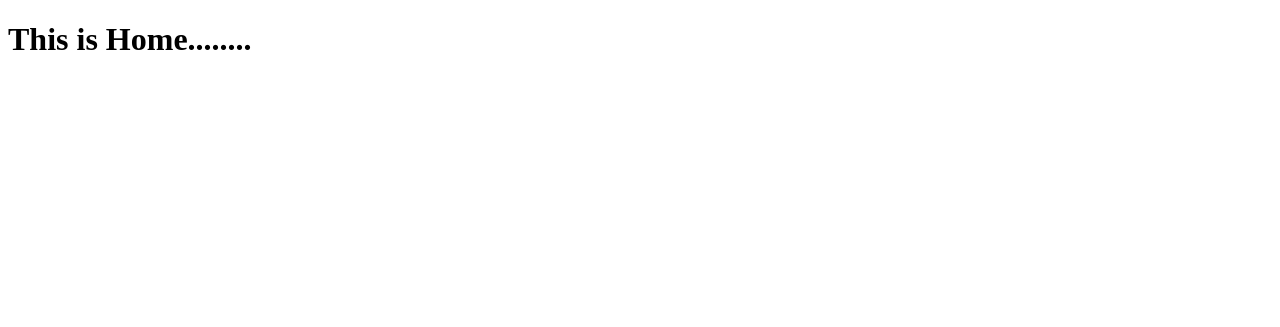
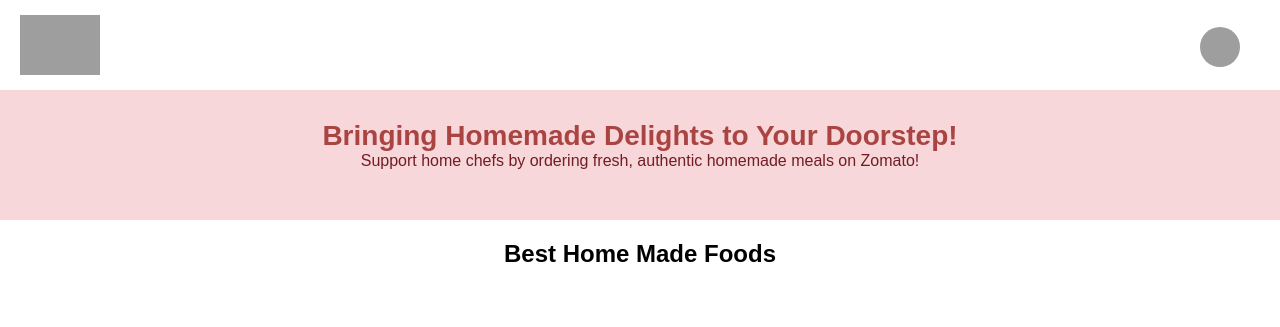
Before and after one commit to liya3700/zomato_homechef, a Flask app: template app/templates/home.html in a window 1280 px wide. Shown: the top 327 px of the page. Run offline with Flask 3, Linux system fonts and the light colour scheme; the template is opened without the code that fills it, so the values that code supplies are empty; grey boxes are pictures that could not be loaded.

Commit message:
home page

```diff
--- /dev/null
+++ b/app/static/js/home_script.js
@@ -0,0 +1,30 @@
+document.addEventListener("DOMContentLoaded", function () {
+    loadItems();
+});
+
+// Function to Load Blood Requests Dynamically
+function loadItems() {
+    fetch("/get_all_chefs")
+        .then(response => response.json())
+        .then(data => {
+            console.log(data)
+            let grid = document.getElementById("chefsGrid");
+            grid.innerHTML = "";  // Clear previous entries
+
+            data.data.forEach(request => {
+                let card = document.createElement("div");
+                card.classList.add("chefs-card");
+
+                card.innerHTML = `
+                    <img src="${profilePicUrl + request.profile_pic}" alt="${request.username}" class="card-image">
+                    <h3>${request.username}</h3>
+                    <p>${request.location}</p>
+                `;
+                card.onclick = function () {
+                    window.location.href = `/getItemsByChefId/${request.id}`;
+                };
+                grid.appendChild(card);
+            });
+        })
+        .catch(error => console.error("Error loading blood requests:", error));
+}
--- /dev/null
+++ b/app/static/styles/homeStyle.css
@@ -0,0 +1,108 @@
+/* Reset Styles */
+body, h1, h2, p, button {
+    margin: 0;
+    padding: 0;
+    font-family: Arial, sans-serif;
+}
+
+/* Status Bar */
+.status-bar {
+    display: flex;
+    justify-content: space-between;
+    align-items: center;
+    background-color: #FFFFFF;
+    padding: 15px 20px;
+    color: white;
+    position: fixed;
+    top: 0;
+    width: 100%;
+    z-index: 1000;
+}
+
+.logo {
+    height: 60px;
+}
+
+.right-buttons button {
+    margin-right: 60px;
+    padding: 8px 15px;
+    border: none;
+    background: #c8202d;
+    color: #ffffff;
+    font-weight: bold;
+    cursor: pointer;
+    border-radius: 5px;
+}
+
+.profile-pic {
+    width: 40px;
+    height: 40px;
+    margin-right: 60px;
+    margin-top: 8px;
+    border-radius: 50%;
+    object-fit: cover;
+}
+
+/* Banner Section */
+.banner {
+    text-align: center;
+    background: #f8d7da;
+    padding: 50px;
+    margin-top: 70px;
+}
+
+.banner h1 {
+    color: #a94442;
+    font-size: 28px;
+}
+
+.banner p {
+    color: #721c24;
+    font-size: 16px;
+}
+
+/* Blood Requests Grid */
+.all-chefs {
+    padding: 20px;
+    margin-left: 200px;
+    margin-right: 200px;
+    text-align: center;
+}
+
+.grid {
+    display: grid;
+    grid-template-columns: repeat(3, minmax(250px, 1fr));
+    gap: 20px;
+    padding: 20px;
+}
+
+.chefs-card {
+    background: white;
+    border-radius: 10px;
+    box-shadow: 0 2px 5px rgba(0, 0, 0, 0.2);
+    padding: 15px;
+    text-align: center;
+    transition: transform 0.3s ease;
+    cursor: pointer;
+}
+
+.chefs-card:hover {
+    transform: scale(1.05);
+}
+
+.card-image {
+    width: 100%;
+    height: 250px;
+    object-fit: cover;
+    border-radius: 8px;
+}
+
+.request-card h3 {
+    color: #d9534f;
+    font-size: 20px;
+}
+
+.request-card p {
+    font-size: 14px;
+    margin: 5px 0;
+}
--- a/app/templates/home.html
+++ b/app/templates/home.html
@@ -1,6 +1,38 @@
 <!DOCTYPE html>
-<html>
-    <body>
-        <h1>This is Home........</h1>
-    </body>
+<html lang="en">
+<head>
+    <meta charset="UTF-8">
+    <meta name="viewport" content="width=device-width, initial-scale=1.0">
+    <title>Zomato Home Chef</title>
+    <link rel="stylesheet" href="{{ url_for('static', filename='css/homeStyle.css') }}">
+</head>
+<body>
+
+    <!-- Status Bar -->
+    <header class="status-bar">
+        <img src="{{ url_for('static', filename='images/logo.png') }}" alt="Logo" class="logo">
+        <div class="right-buttons">
+            <img src="{{ url_for('get_profile_pic_url', filename='') }}{{ profile_pic }}" alt="Profile" class="profile-pic">
+        </div>
+    </header>
+
+    <!-- Banner Section -->
+    <section class="banner">
+        <h1>Bringing Homemade Delights to Your Doorstep!</h1>
+        <p>Support home chefs by ordering fresh, authentic homemade meals on Zomato!</p>
+    </section>
+
+    <!-- Blood Requests Grid -->
+    <section class="all-chefs">
+        <h2>Best Home Made Foods</h2>
+        <div class="grid" id="chefsGrid">
+            <!-- Blood requests will be inserted here by JavaScript -->
+        </div>
+    </section>
+
+    <script>
+        var profilePicUrl = "{{ url_for('get_profile_pic_url', filename='') }}";
+    </script>
+    <script src="{{ url_for('static', filename='js/home_script.js') }}"></script>
+</body>
 </html>
```
Also changed, not shown: app/routes.py (+8 -8 lines).
